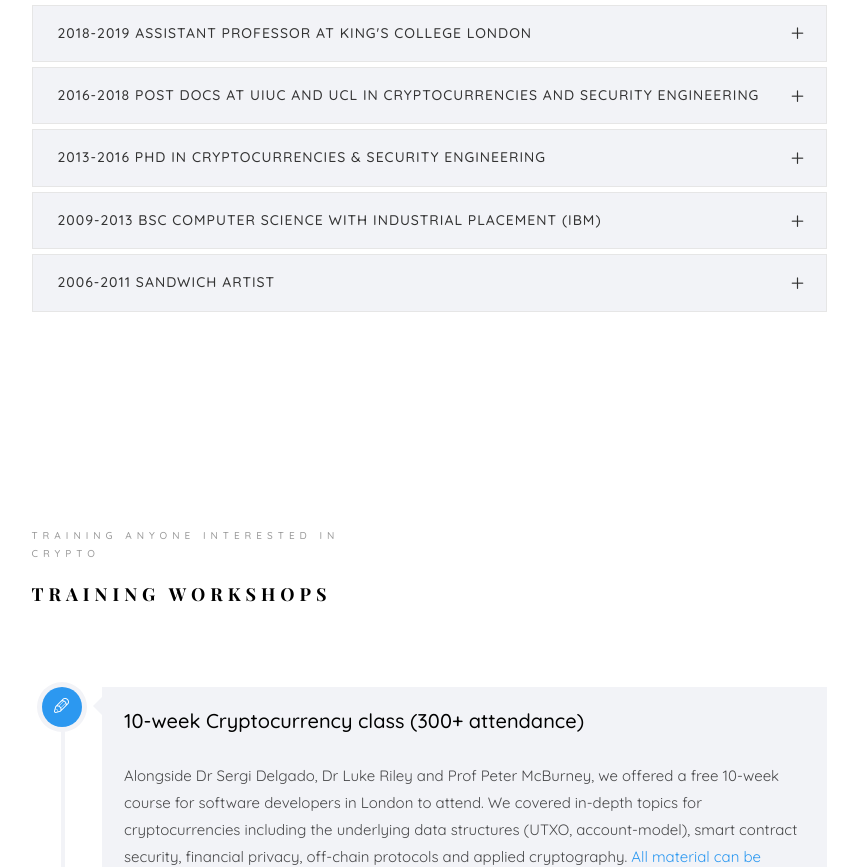
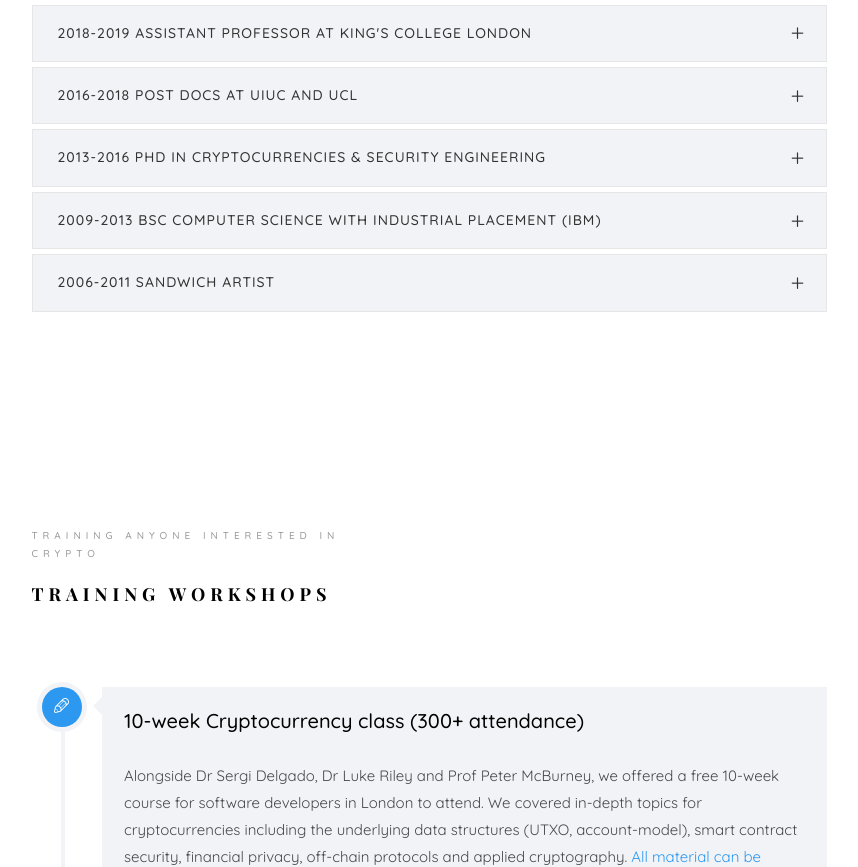
Before and after one commit to stonecoldpat/stonecoldpat.github.io, a plain HTML site: page index.html in a window 1280 px wide. Shown: the part 2060-2927 px from the top of the page, without its empty margins (361-1219 px from the left). Drawn offline with nearby package versions, Linux system fonts and the light colour scheme; files whose address does not match are found by name; a web font is replaced by a local one.

Commit message:
fix desc

```diff
--- a/index.html
+++ b/index.html
@@ -177,7 +177,7 @@ Copyright &copy;<script>document.write(new Date().getFullYear());</script> All r
 									<div class="panel panel-default">
 											<div class="panel-heading" role="tab" id="headingThree">
 													<h4 class="panel-title">
-															<a class="collapsed" data-toggle="collapse" data-parent="#accordion" href="#collapseThree" aria-expanded="false" aria-controls="collapseThree"> <span>2016-2018</span> Post docs at UIUC and UCL in Cryptocurrencies and Security Engineering</a>
+															<a class="collapsed" data-toggle="collapse" data-parent="#accordion" href="#collapseThree" aria-expanded="false" aria-controls="collapseThree"> <span>2016-2018</span> Post docs at UIUC and UCL</a>
 													</h4>
 											</div>
 											<div id="collapseThree" class="panel-collapse collapse" role="tabpanel" aria-labelledby="headingThree">
```
